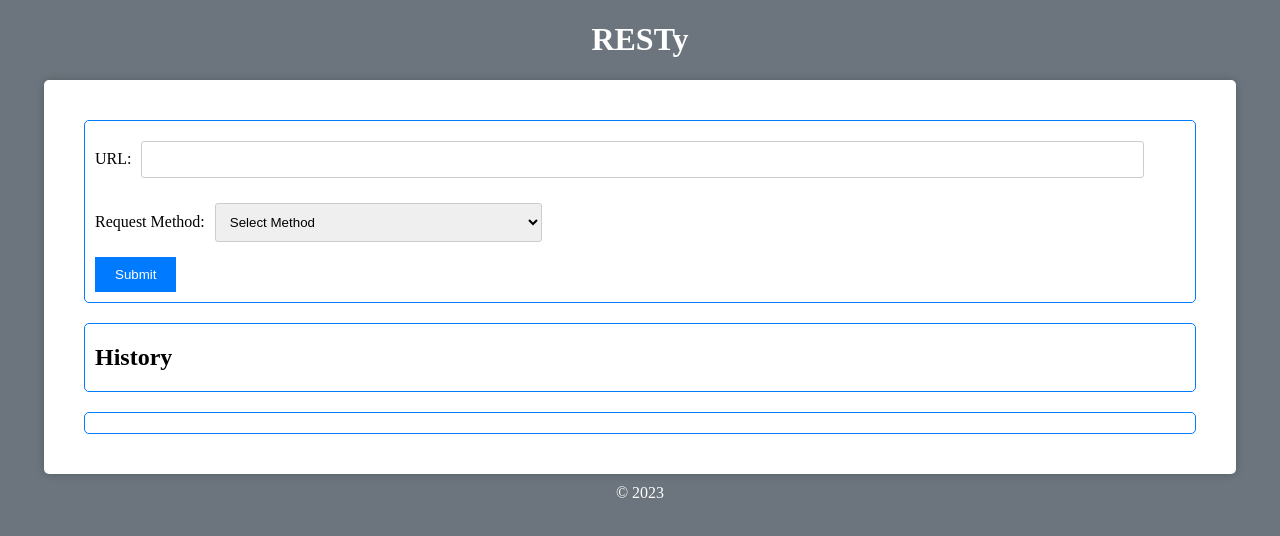
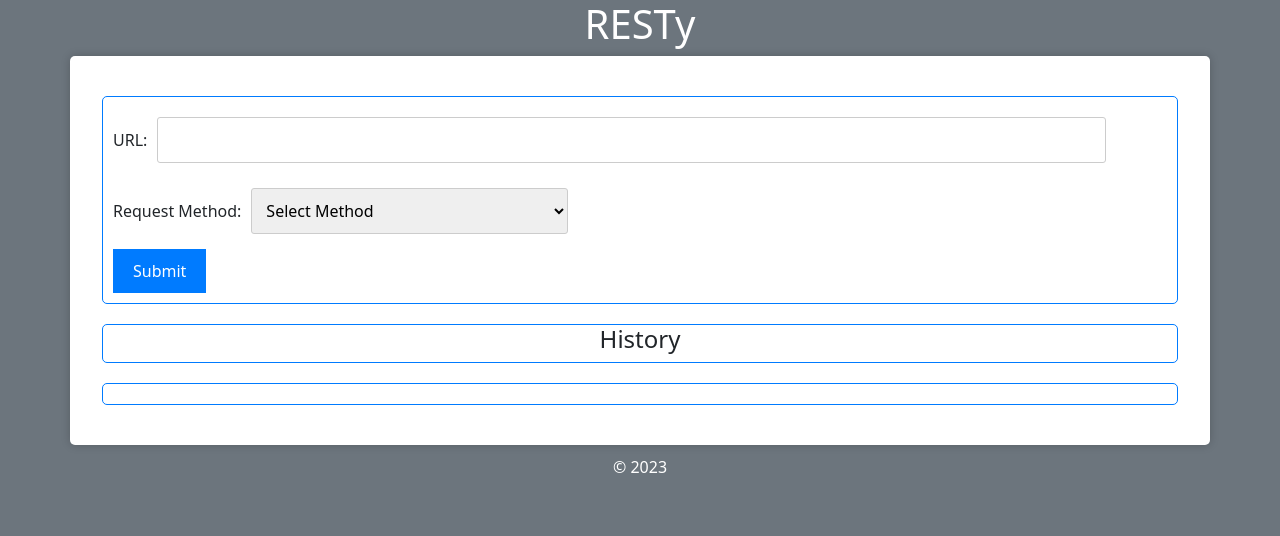
Before and after one commit to cleecoloma/resty, a React (Vite) app: page / in a window 1280 px wide. Shown: the top 536 px of the page. Built offline with nearby package versions, Linux system fonts and the light colour scheme.

Commit message:
history mapping now works

```diff
--- a/package.json
+++ b/package.json
@@ -14,9 +14,11 @@
     "@testing-library/jest-dom": "^6.1.4",
     "@testing-library/react": "^14.0.0",
     "axios": "^1.5.1",
+    "bootstrap": "^5.3.2",
     "jest": "^29.7.0",
     "jsdom": "^22.1.0",
     "react": "^18.2.0",
+    "react-bootstrap": "^2.9.1",
     "react-dom": "^18.2.0",
     "react-json-pretty": "^2.2.0",
     "sass": "^1.69.4",
--- a/src/App.jsx
+++ b/src/App.jsx
@@ -16,7 +16,10 @@ const appReducer = (state, action) => {
     case 'updateLoading':
       return { ...state, loading: action.payload };
     case 'updateHistoryArray':
-      return [ ...historyArray, action.payload ];
+      return {
+        ...state,
+        historyArray: [...state.historyArray, action.payload],
+      };
     default:
       return state;
   }
--- a/src/Components/Form/index.jsx
+++ b/src/Components/Form/index.jsx
@@ -38,9 +38,9 @@ function Form({ dispatch, loading}) {
         URL:
         <input
           type='text'
-          value={state.method}
+          value={state.url}
           onChange={(e) =>
-            formDispatch({ type: 'updateMethod', payload: e.target.value })
+            formDispatch({ type: 'updateUrl', payload: e.target.value })
           }
         />
       </label>
--- a/src/Components/History/History.scss
+++ b/src/Components/History/History.scss
@@ -6,3 +6,7 @@
   border: 1px solid $primary-color;
   border-radius: 5px;
 }
+
+h4 {
+  text-align: center;
+}
--- a/src/Components/History/index.jsx
+++ b/src/Components/History/index.jsx
@@ -1,10 +1,36 @@
 import './History.scss';
+import 'bootstrap/dist/css/bootstrap.min.css';
+import { Accordion } from 'react-bootstrap';
+import JSONPretty from 'react-json-pretty';
+import 'react-json-pretty/themes/monikai.css';
 
-
-function History() {
+function History({ historyArray }) {
   return (
     <div className='history-container'>
-       <h2>History</h2>
+      <h4>History</h4>
+      {historyArray ? (
+        <Accordion defaultActiveKey='0'>
+          {historyArray.map((item, index) => (
+            <Accordion.Item key={index} eventKey={index.toString()}>
+              <Accordion.Header>
+                <p>URL = {item.url}</p>
+                <p>Method = {item.method}</p>
+              </Accordion.Header>
+              <Accordion.Body>
+                <div>
+                  <h2>Response Headers:</h2>
+                  <JSONPretty
+                    id='json-pretty-headers'
+                    data={item.response.headers}
+                  />
+                  <h2>Response Data:</h2>
+                  <JSONPretty id='json-pretty-data' data={item.response.data} />
+                </div>
+              </Accordion.Body>
+            </Accordion.Item>
+          ))}
+        </Accordion>
+      ) : null}
     </div>
   );
 }
```
Also changed, not shown: 1 other file (tests, documents, lock files or other folders).
